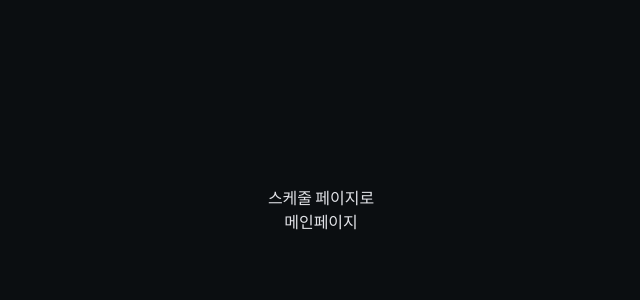
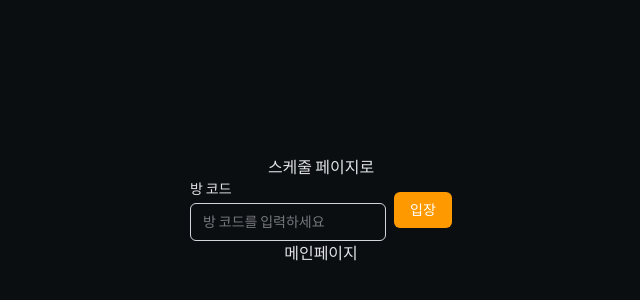
Before and after one commit to asdfqaz74/loa-schedule, a Next.js app: page / in a window 1280 px wide. Shown: the part 190-490 px from the top of the page, without its empty margins (319-959 px from the left). Built offline with nearby package versions, Linux system fonts and the light colour scheme.

Commit message:
[Feat] 방 입장 api 연결

```diff
--- a/package.json
+++ b/package.json
@@ -13,6 +13,7 @@
     "next": "^16.2.9",
     "react": "19.2.4",
     "react-dom": "19.2.4",
+    "react-hook-form": "^7.80.0",
     "react-toastify": "^11.1.0"
   },
   "devDependencies": {
--- /dev/null
+++ b/src/api/room.api.ts
@@ -0,0 +1,31 @@
+import { ENDPOINTS_ROOM } from "@/constants/endpoint";
+import { EnterRoomRequest, EnterRoomResponse } from "@/types/room.types";
+import { checkError, checkUrl } from "@/utils/checkApi";
+import "server-only";
+
+const API_BASE_URL = process.env.API_BASE_URL;
+
+/** 방 입장 */
+export async function enterRoom(
+  request: EnterRoomRequest,
+): Promise<EnterRoomResponse> {
+  checkUrl(API_BASE_URL, "API_BASE_URL");
+
+  const { roomCode } = request;
+
+  const URL = `${API_BASE_URL}${ENDPOINTS_ROOM.ENTER.replace(":roomCode", String(roomCode))}`;
+
+  const response = await fetch(URL, {
+    method: "GET",
+    headers: {
+      Accept: "application/json",
+    },
+    cache: "no-cache",
+  });
+
+  const result: EnterRoomResponse = await response.json();
+
+  checkError(response, result, "방 입장에 실패했습니다.");
+
+  return result;
+}
--- /dev/null
+++ b/src/app/actions.ts
@@ -0,0 +1,35 @@
+"use server";
+
+import { enterRoom } from "@/api/room.api";
+import { EnterRoomRequest, EnterRoomResponse } from "@/types/room.types";
+
+type EnterRoomActionResult =
+  | {
+      success: true;
+      data: EnterRoomResponse;
+      message: string;
+    }
+  | {
+      success: false;
+      message: string;
+    };
+
+export async function enterRoomAction(
+  request: EnterRoomRequest,
+): Promise<EnterRoomActionResult> {
+  try {
+    const response = await enterRoom(request);
+
+    return {
+      success: true,
+      data: response,
+      message: "방에 입장했습니다.",
+    };
+  } catch (error) {
+    return {
+      success: false,
+      message:
+        error instanceof Error ? error.message : "방 입장에 실패했습니다.",
+    };
+  }
+}
--- a/src/app/page.tsx
+++ b/src/app/page.tsx
@@ -1,9 +1,11 @@
+import RoomForm from "@/components/RoomForm";
 import Link from "next/link";
 
 export default function MainPage() {
   return (
     <main className="bg-surface-container-lowest text-on-surface min-h-screen flex flex-col items-center justify-center relative overflow-hidden selection:bg-primary selection:text-on-primary py-12">
       <Link href={"/scheduler"}>스케줄 페이지로</Link>
+      <RoomForm />
       <div>메인페이지</div>
     </main>
   );
--- /dev/null
+++ b/src/components/RoomForm/index.tsx
@@ -0,0 +1,83 @@
+"use client";
+
+import { enterRoomAction } from "@/app/actions";
+import { EnterRoomRequest } from "@/types/room.types";
+import { useRouter } from "next/navigation";
+import { useState } from "react";
+import { useForm } from "react-hook-form";
+
+const ROOMCODE = /^[A-Z0-9]{6}$/;
+
+export default function RoomForm() {
+  const [serverMessage, setServerMessage] = useState<string | null>(null);
+  const router = useRouter();
+
+  const {
+    register,
+    handleSubmit,
+    formState: { errors, isSubmitting },
+  } = useForm<EnterRoomRequest>({
+    defaultValues: {
+      roomCode: "",
+    },
+  });
+
+  const onSubmit = async (values: EnterRoomRequest) => {
+    setServerMessage(null);
+    console.log(values);
+
+    const result = await enterRoomAction(values);
+
+    if (!result.success) {
+      setServerMessage(result.message);
+      return;
+    }
+
+    setServerMessage(result.message);
+    router.push("/scheduler");
+  };
+
+  return (
+    <form
+      className="flex items-center justify-center gap-2"
+      onSubmit={handleSubmit(onSubmit)}
+    >
+      <div className="flex flex-col gap-1">
+        <label htmlFor="roomCode" className="text-sm font-medium">
+          방 코드
+        </label>
+
+        <input
+          id="roomCode"
+          type="text"
+          placeholder="방 코드를 입력하세요"
+          className="rounded-md border border-gray-300 px-3 py-2 text-sm outline-none focus:border-amber-400"
+          {...register("roomCode", {
+            required: "방 코드를 입력해주세요.",
+            setValueAs: (value) => value.trim().toUpperCase(),
+            pattern: {
+              value: ROOMCODE,
+              message: "방 코드는 영문 대문자 또는 숫자 6자리여야 합니다.",
+            },
+          })}
+        />
+
+        {errors.roomCode && (
+          <p className="text-xs text-red-400">{errors.roomCode.message}</p>
+        )}
+
+        {serverMessage && (
+          <p className="text-xs text-amber-300">{serverMessage}</p>
+        )}
+      </div>
+
+      <button
+        type="submit"
+        className="rounded-md bg-amber-500 px-4 py-2 text-sm font-medium text-white hover:bg-amber-600"
+        disabled={isSubmitting}
+      >
+        {isSubmitting ? "입장 중..." : "입장"}
+      </button>
+    </form>
+  );
+}
--- a/src/components/common/Header/RoomInfo.tsx
+++ b/src/components/common/Header/RoomInfo.tsx
@@ -1,9 +1,12 @@
 "use client";
 
-import { Copy, Menu } from "lucide-react";
+import { Copy, LogOut, Menu } from "lucide-react";
+import { useRouter } from "next/navigation";
 import { toast } from "react-toastify";
 
 export default function RoomInfo() {
+  const router = useRouter();
+
   /* -------------------------------------------- */
   /*                 Event Handler                */
   /* -------------------------------------------- */
@@ -14,6 +17,10 @@ export default function RoomInfo() {
     } catch {
       toast.error("방 코드 복사에 실패했습니다.");
     }
+  };
+
+  const handleExitRoomButton = () => {
+    router.replace("/");
   };
 
   /* -------------------------------------------- */
@@ -31,6 +38,14 @@ export default function RoomInfo() {
           <Copy className="size-4" strokeWidth={1.8} />
         </button>
       </div>
+      <button
+        title="방 나가기"
+        type="button"
+        className="hover:text-red-400 transition-colors"
+        onClick={handleExitRoomButton}
+      >
+        <LogOut className="size-7" strokeWidth={1.8} />
+      </button>
       {/* Mobile Menu Toggle (Optional for smaller screens to show links if needed) */}
       <button className="md:hidden text-on-surface-variant hover:text-primary transition-colors p-2">
         <Menu className="size-5" strokeWidth={1.8} />
--- /dev/null
+++ b/src/constants/endpoint.ts
@@ -0,0 +1,4 @@
+export const ENDPOINTS_ROOM = {
+  ENTER: "/api/rooms/:roomCode",
+  CREATE: "/api/rooms",
+};
--- /dev/null
+++ b/src/utils/checkApi.ts
@@ -0,0 +1,36 @@
+import { ApiErrorResponse } from "@/types/api.types";
+
+export function checkUrl(
+  url: string | undefined,
+  name = "환경변수",
+): asserts url is string {
+  if (!url) {
+    throw new Error(`${name}가 설정되지 않았습니다.`);
+  }
+}
+
+function isApiErrorResponse(result: unknown): result is ApiErrorResponse {
+  if (!result || typeof result !== "object") return false;
+
+  const value = result as Partial<ApiErrorResponse>;
+
+  return typeof value.code === "string" && typeof value.message === "string";
+}
+
+export function checkError<TData>(
+  response: Response,
+  result: TData | ApiErrorResponse | unknown,
+  fallbackMessage = "요청 처리에 실패했습니다.",
+): asserts result is TData {
+  if (!response.ok) {
+    if (isApiErrorResponse(result)) {
+      throw new Error(`[${result.code}] ${result.message}`);
+    }
+
+    throw new Error(`${fallbackMessage} (${response.status})`);
+  }
+
+  if (isApiErrorResponse(result)) {
+    throw new Error(`[${result.code}] ${result.message}`);
+  }
+}
```
Also changed, not shown: src/types/api.types.ts (added, +7 -0 lines), src/types/room.types.ts (added, +43 -0 lines), 1 other file (tests, documents, lock files or other folders).
